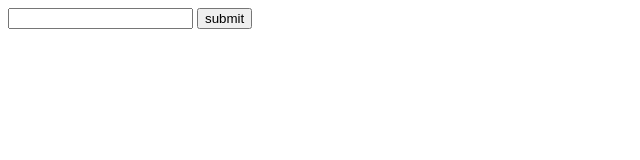
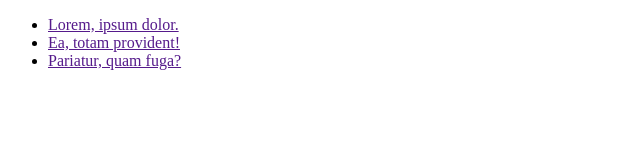
Before and after one commit to alirizaksm/deneme, a plain HTML site: page project1/loginform.html in a window 1280 px wide. Shown: the whole page, without its empty margins (0-640 px from the left). Drawn offline with Linux system fonts and the light colour scheme.

Commit message:
'alirizadosyasi'

```diff
--- a/project1/loginform.html
+++ b/project1/loginform.html
@@ -9,11 +9,11 @@
 </head>
 
 <body>
-    <form action="">
-        <input type="text">
-        <button>submit</button>
-    </form>
-
+    <ul>
+        <li><a href="">Lorem, ipsum dolor.</a></li>
+        <li><a href="">Ea, totam provident!</a></li>
+        <li><a href="">Pariatur, quam fuga?</a></li>
+    </ul>
 </body>
 
 </html>
```
